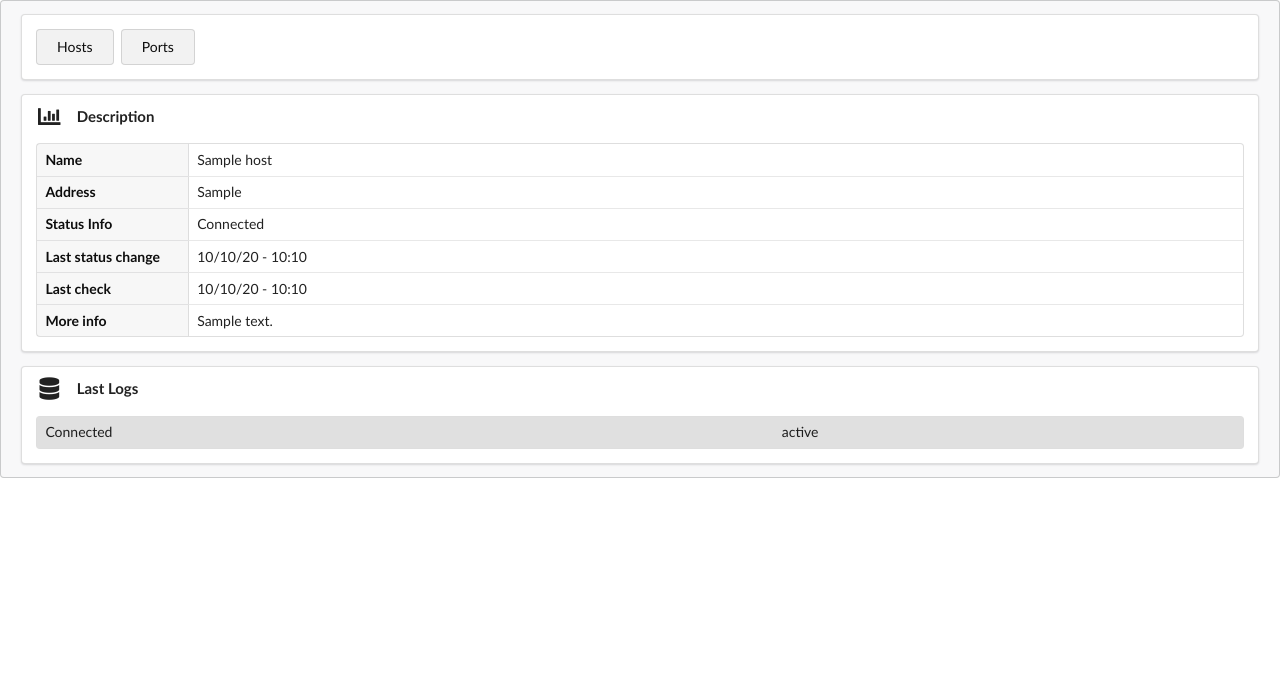
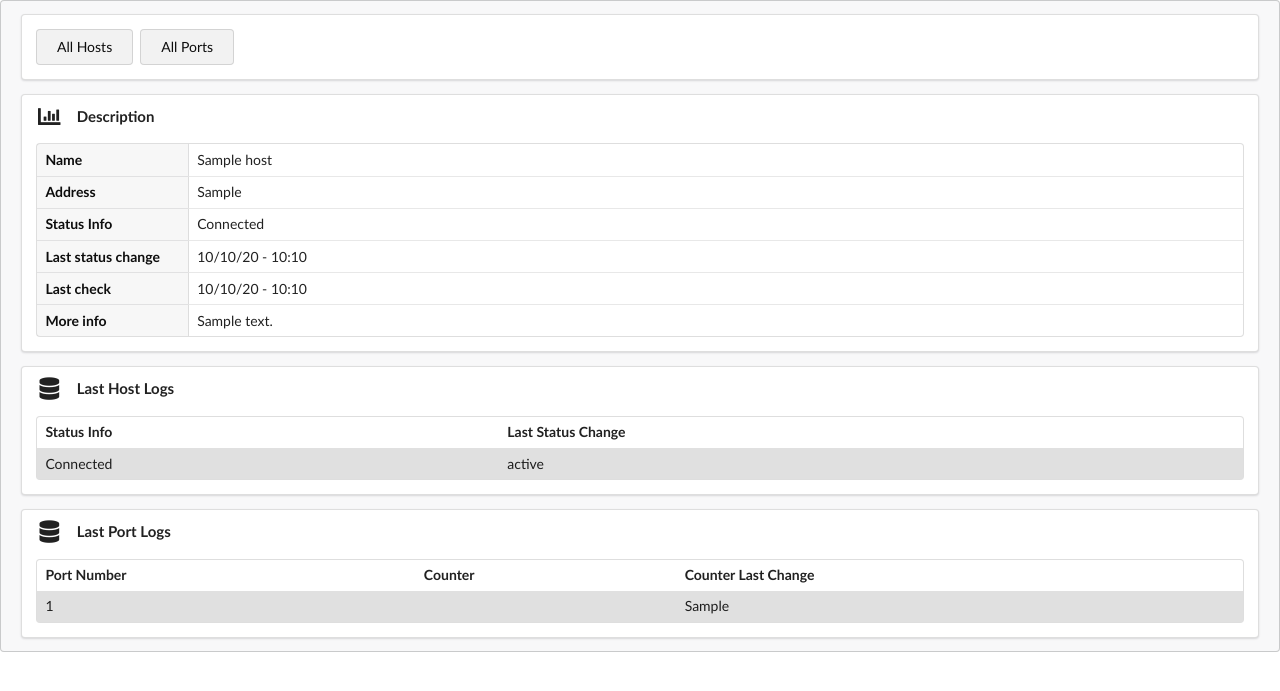
Before and after one commit to diegogslomp/monitor, a Django app: template templates/monitor/detail.html in a window 1280 px wide. Shown: the top 691 px of the page. Run offline with Django 3.2, Linux system fonts and the light colour scheme; the template is opened without the code that fills it: most values are stand-ins (such as "Sample title", 1, 10 or a date in 2020).

Commit message:
added portlog to detailview

```diff
--- a/templates/monitor/detail.html
+++ b/templates/monitor/detail.html
@@ -5,8 +5,8 @@
 {% block content %}
 <div class="ui {{ host.get_status_display }} message">
     <div class="ui segment">
-        <a class="ui {{ host.get_status_display }} basic button" href="{% url 'monitor:index' %}">Hosts</a>
-        <a class="ui {{ host.get_status_display }} basic button" href="{% url 'monitor:ports' %}">Ports</a>
+        <a class="ui {{ host.get_status_display }} basic button" href="{% url 'monitor:index' %}">All Hosts</a>
+        <a class="ui {{ host.get_status_display }} basic button" href="{% url 'monitor:ports' %}">All Ports</a>
     </div>
     <div class="ui segment">
         <h4 class="ui header">
@@ -45,11 +45,15 @@
     <div class="ui segment">
         <h4 class="ui header">
             <i class="database icon"></i>
-            Last Logs
+            Last Host Logs
         </h4>
         <table class="ui very compact single line table">
         <tbody>
             {% if host.hostlog_set.count > 0 %}
+            <thead>
+                <td><strong>Status Info</strong></td>
+                <td><strong>Last Status Change</strong></td>
+            </thead>
                 {% for log in host.hostlog_set.all|dictsortreversed:"status_change" %}
                     <tr class="{{ log.get_status_display }}">
                         <td>{{ log.status_info }}</td>
@@ -57,9 +61,37 @@
                     </tr>
                 {% endfor %}
             {% else %}
-            <tr><span>No log registered yet</span></tr>
+            <tr><td><span>No log registered yet</span></td></tr>
             {% endif %}
         </tbody>
         </table>
     </div>
+    <div class="ui segment">
+        <h4 class="ui header">
+            <i class="database icon"></i>
+            Last Port Logs
+        </h4>
+        <table class="ui very compact single line table">
+        <tbody>
+            {% if portlog.count > 0 %}
+            <thead>
+                <td><strong>Port Number</strong></td>
+                <td><strong>Counter</strong></td>
+                <td><strong>Counter Last Change</strong></td>
+            </thead>
+                {% for log in portlog|dictsortreversed:"counter_last_change" %}
+                    <tr class="{{ log.get_counter_status_display }}">
+                        <td>{{ log.port.number }}</td>
+                        <td>{{ log.error_counter }}</td>
+                        <td>{{ log.counter_last_change }}</td>
+                    </tr>
+                {% endfor %}
+            {% else %}
+            <tr><td><span>No log registered yet</span></td></tr>
+            {% endif %}
+        </tbody>
+        </table>
+    </div>
+</div>
+<script>console.log("{{ portlog }}")</script>
  {% endblock %}
```
Also changed, not shown: models.py (+28 -11 lines), views.py (+15 -2 lines), migrations/0006_auto_20180809_1109.py (added).
